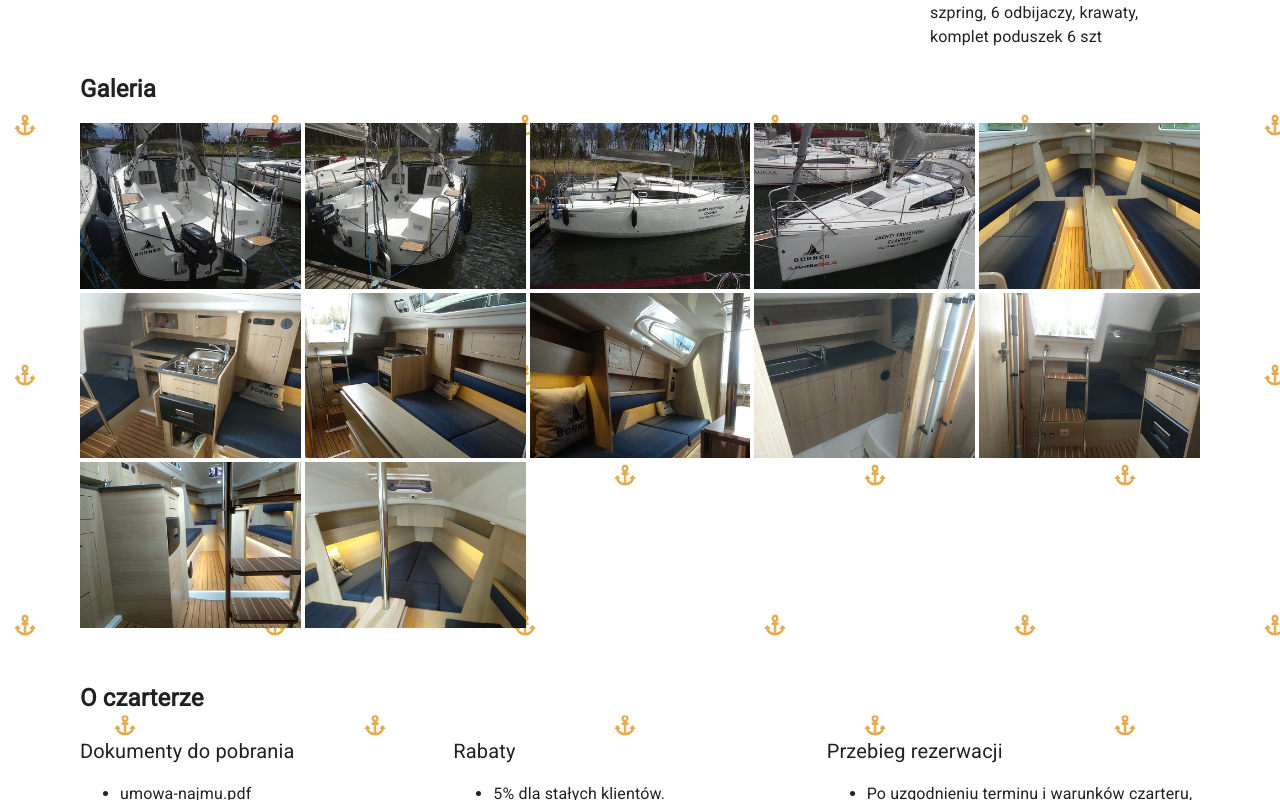
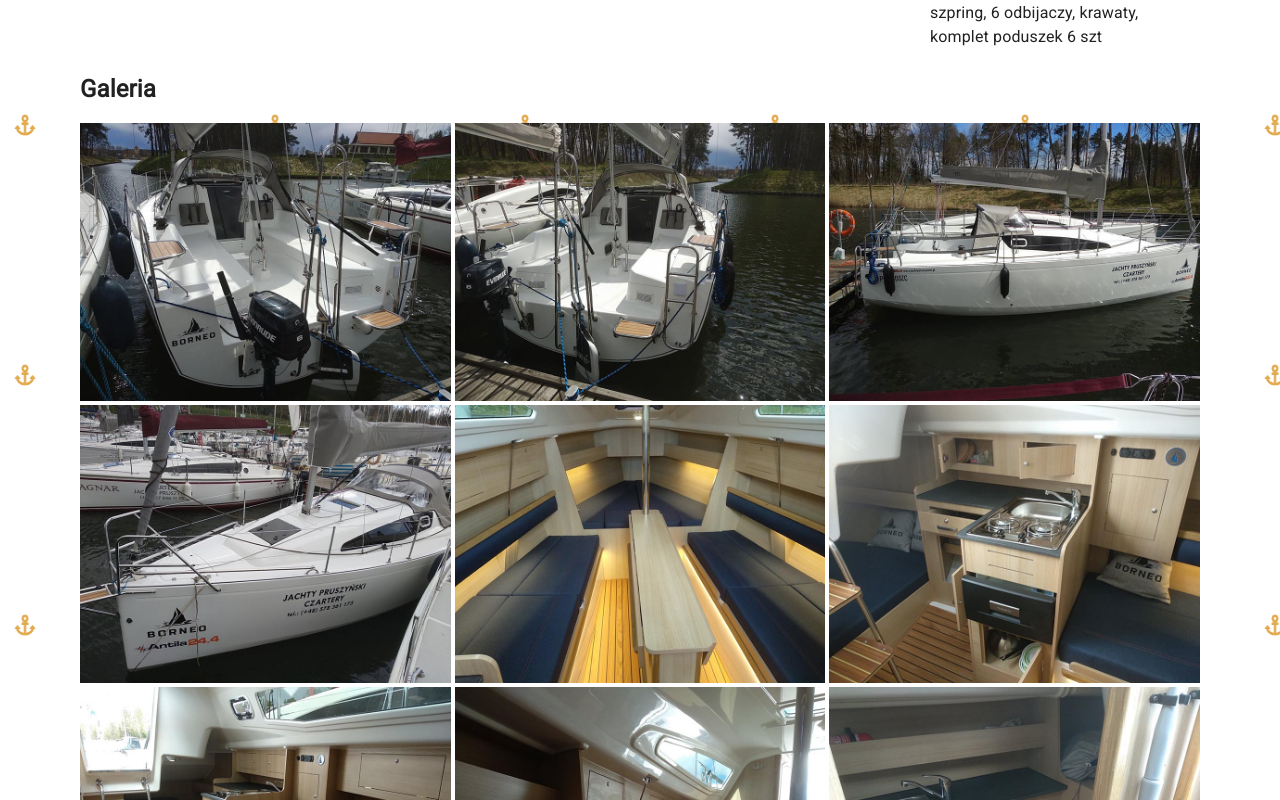
Before and after one commit to Ilshae/jachty-2, a React (Vite) app: page /antila-244-borneo in a window 1280 px wide. Shown: the part 900-1700 px from the top of the page. Built offline with nearby package versions, Linux system fonts and the light colour scheme.

Commit message:
gallery grid divided by 5 not 3 part 2

```diff
--- a/src/pages/yacht/YachtGallery.tsx
+++ b/src/pages/yacht/YachtGallery.tsx
@@ -73,6 +73,10 @@ const YachtGallery: FC<{
 
 const ImageList = styled(MUIImageList)`
   grid-template-columns: repeat(5, 1fr) !important;
+
+  @media ${device.laptopL} {
+    grid-template-columns: repeat(3, 1fr) !important;
+  }
 `
 
 const ImageListItem = styled(MUIImageListItem)`
```
